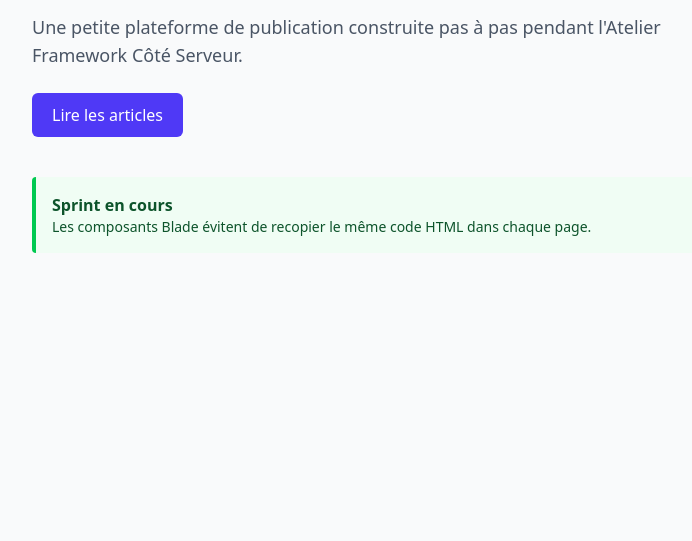
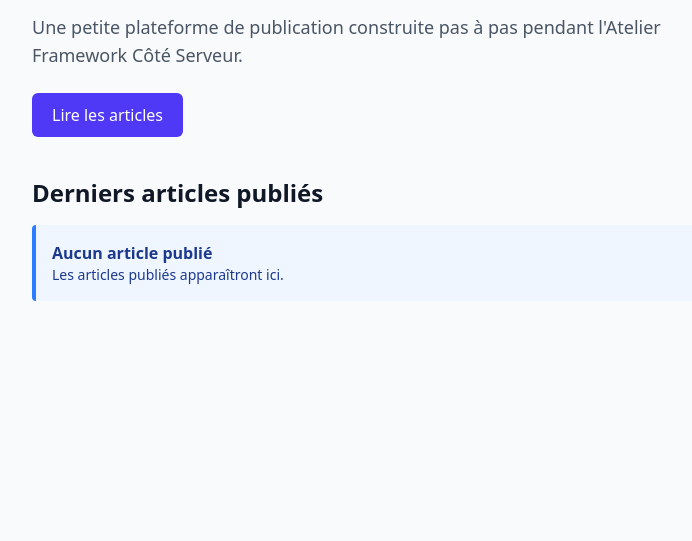
Before and after one commit to khadraoui123/mini-cms, a Laravel app: template resources/views/home.blade.php in a window 1280 px wide. Shown: the part 176-717 px from the top of the page, without its empty margins (112-804 px from the left). Run offline with Laravel 12, Linux system fonts and the light colour scheme; the template is opened without the code that fills it, so the values that code supplies are empty; style sheets or scripts are compiled from the project's sources.

Commit message:
feat: highlight recent published posts on the home page
Pass a maximum of three published posts from PageController and render them with the post card component; document the challenge answers.

```diff
--- a/resources/views/home.blade.php
+++ b/resources/views/home.blade.php
@@ -9,7 +9,15 @@
             Lire les articles
         </a>
     </section>
-    <x-alert type="success" title="Sprint en cours">
-        Les composants Blade évitent de recopier le même code HTML dans chaque page.
-    </x-alert>
+
+    <h2 class="text-2xl font-bold mb-4">Derniers articles publiés</h2>
+    <div class="grid gap-6 md:grid-cols-2">
+        @forelse ($latestPosts as $post)
+            <x-post-card :post="$post" />
+        @empty
+            <x-alert type="info" title="Aucun article publié" class="md:col-span-2">
+                Les articles publiés apparaîtront ici.
+            </x-alert>
+        @endforelse
+    </div>
 </x-layout>
```
Also changed, not shown: app/Http/Controllers/PageController.php (+7 -1 lines), notes/s05-defi.md (added, +13 -0 lines).
